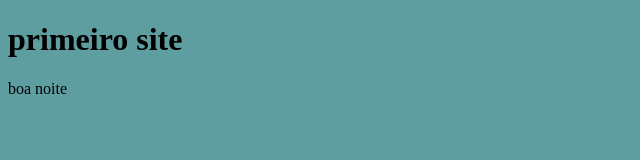
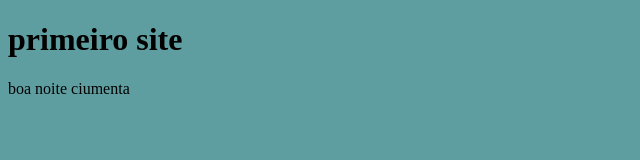
Before and after one commit to pedrin98/151-pedro, a plain HTML site: page ex001/index.html in a window 1280 px wide. Shown: the full height of the page, 0-640 px from the left. Drawn offline with Linux system fonts and the light colour scheme.

Commit message:
Update index.html

```diff
--- a/ex001/index.html
+++ b/ex001/index.html
@@ -13,6 +13,8 @@
 </head>
 <body>
     <h1>primeiro site</h1>
-    <p>boa noite</p>
+    <p>boa noite ciumenta
+
+    </p>
 </body>
 </html>
```
